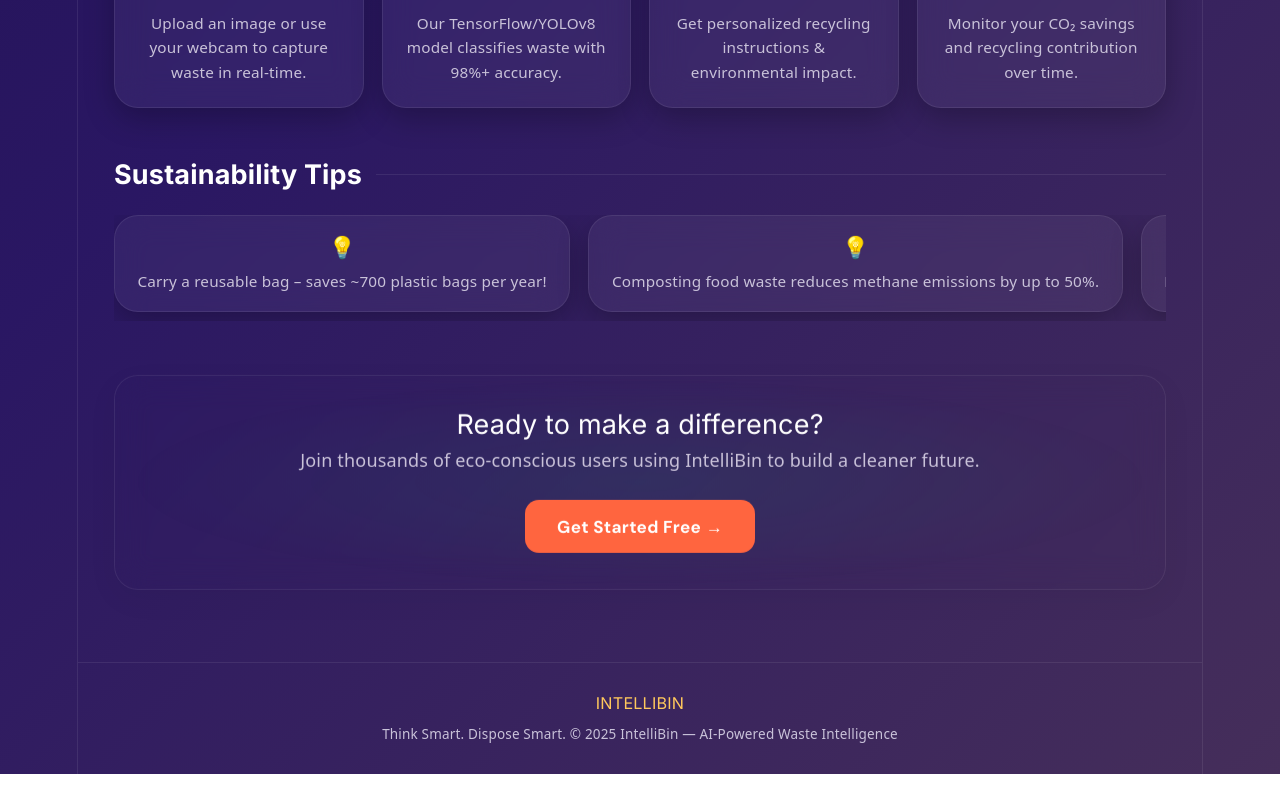
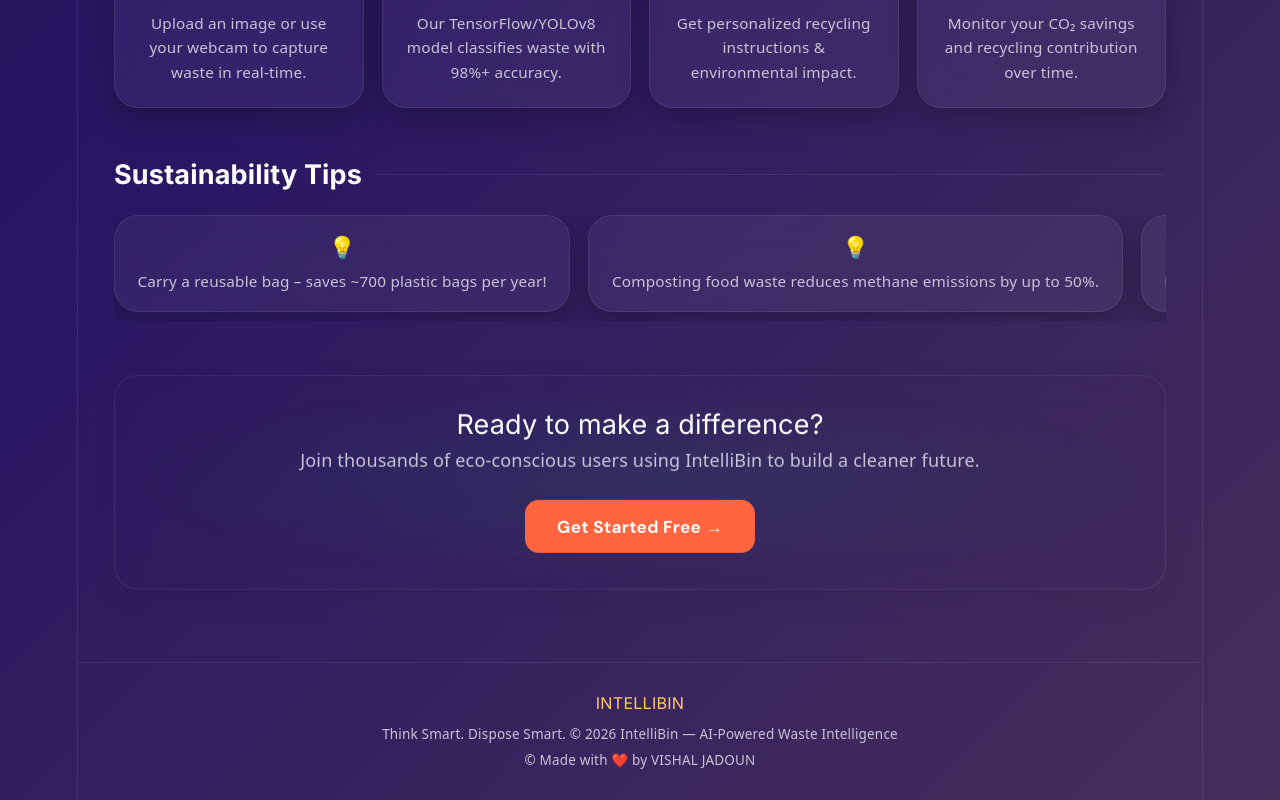
Before and after one commit to Vishaljadoun63/IntelliBin-AI-Waste-Segregation, a React (Vite) app in the folder frontend/: page / in a window 1280 px wide. Shown: the part 1081-1881 px from the top of the page. Before the commit the page ends 1855 px from the top, so only its background shows below. Built offline with nearby package versions, Linux system fonts and the light colour scheme.

Commit message:
error fixing

```diff
--- a/frontend/src/App.jsx
+++ b/frontend/src/App.jsx
@@ -1499,7 +1499,8 @@
       {/* Footer */}
       <footer style={{ position: "relative", zIndex: 1, borderTop: "1px solid var(--border)", padding: "1.5rem 2rem", textAlign: "center" }}>
         <div style={{ fontFamily: "var(--font-head)", color: "var(--green)", fontSize: ".9rem", marginBottom: ".25rem" }}>INTELLIBIN</div>
-        <div style={{ color: "var(--muted)", fontSize: ".75rem" }}>Think Smart. Dispose Smart. © 2025 IntelliBin — AI-Powered Waste Intelligence</div>
+        <div style={{ color: "var(--muted)", fontSize: ".75rem" }}>Think Smart. Dispose Smart. © 2026 IntelliBin — AI-Powered Waste Intelligence</div>
+        <div style={{ color: "var(--muted)", fontSize: ".75rem" }}>© Made with ❤️ by VISHAL JADOUN</div>
       </footer>
 
       {toast && <Toast msg={toast} onClose={hideToast} />}
```
Also changed, not shown: 1 other file (tests, documents, lock files or other folders).
